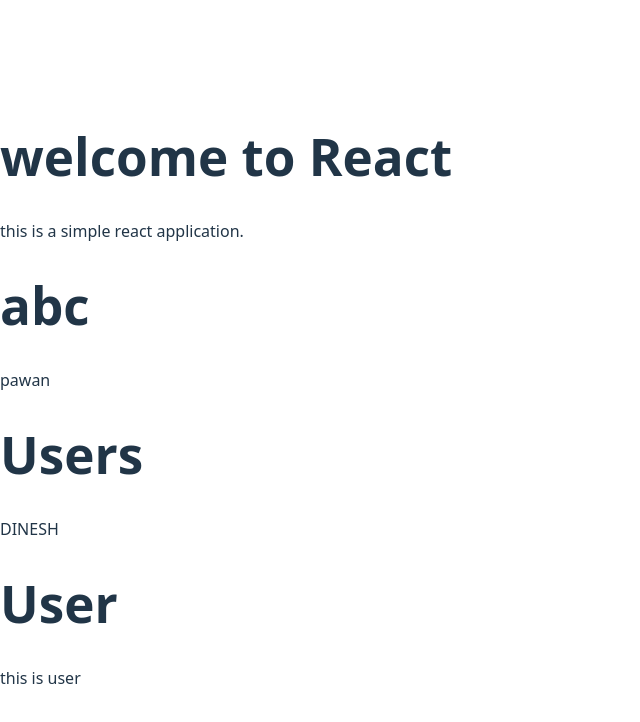
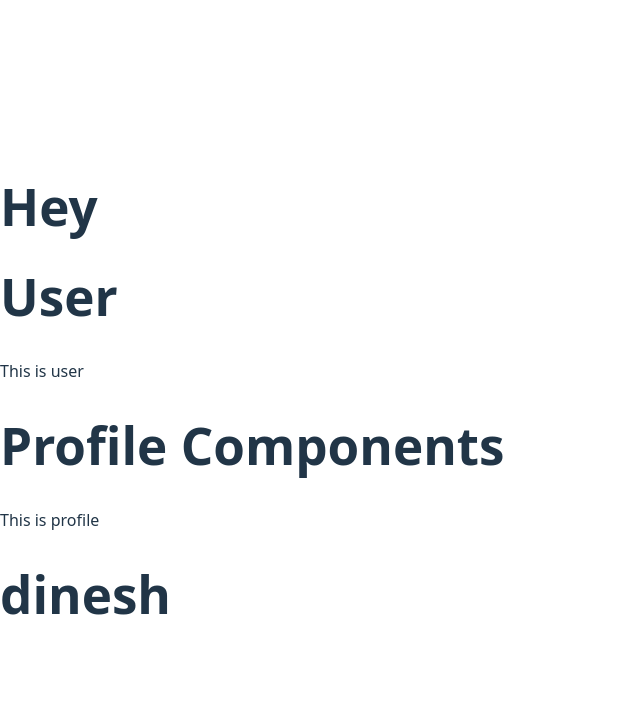
Before and after one commit to dineshctoula/react-Tutorial, a React (Vite) app: page / in a window 1280 px wide. Shown: the top 722 px of the page, without its empty margins (0-640 px from the left). Built offline with nearby package versions, Linux system fonts and the light colour scheme.

Commit message:
Updated React import/export example

```diff
--- a/src/App.jsx
+++ b/src/App.jsx
@@ -1,41 +1,14 @@
-import User from "./User";
-function App()
-{
+import User, { Profile, UserName } from "./User";
+
+function App() {
   return (
-    <div className="App">
-      <h1> welcome to React</h1>
-      <p> this is a simple react application.</p>
-      {abc()}
-      <UserOne />
+    <div>
+      <h1>Hey</h1>
       <User />
-
-
+      <Profile />
+     <h1>{UserName}</h1>
     </div>
-  )
+  );
 }
 
-
-function UserOne(){
-  return (
-    <div>
-      <h1> Users</h1>
-      <p>DINESH </p>
-    </div>
-  )
-}
-
-
-function abc(){
-  return (
-    <div>
-      <h1> abc</h1>
-      <p>pawan </p>
-    </div>
-  )
-}
-
-
-
-
-
 export default App;
--- a/src/User.jsx
+++ b/src/User.jsx
@@ -1,11 +1,27 @@
-function User()
-{
-    return (
-        <div>
-            <h1>User</h1>
-            <p> this is user</p>
-        </div>
-    );
+function User() {
+  return (
+    <div>
+      <h1>User</h1>
+      <p>This is user</p>
+    </div>
+  );
+}
 
+export default User;
+
+
+
+export function Profile() {
+  return (
+    <div>
+      <h1>Profile Components</h1>
+      <p>This is profile</p>
+    </div>
+  );
 }
-export default User;
+
+
+
+
+
+export const UserName="dinesh";
```
